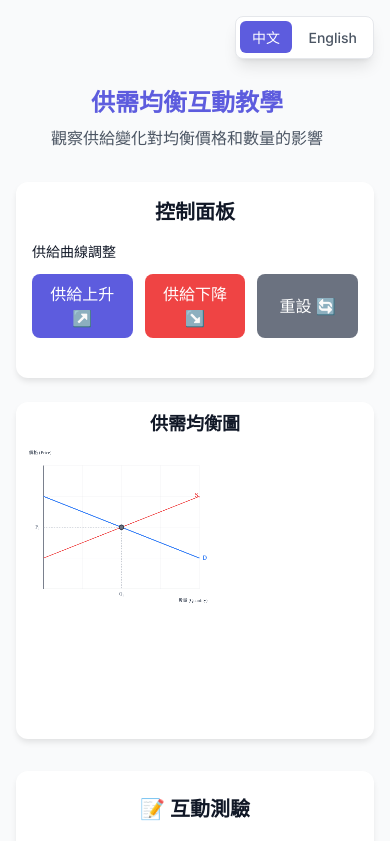
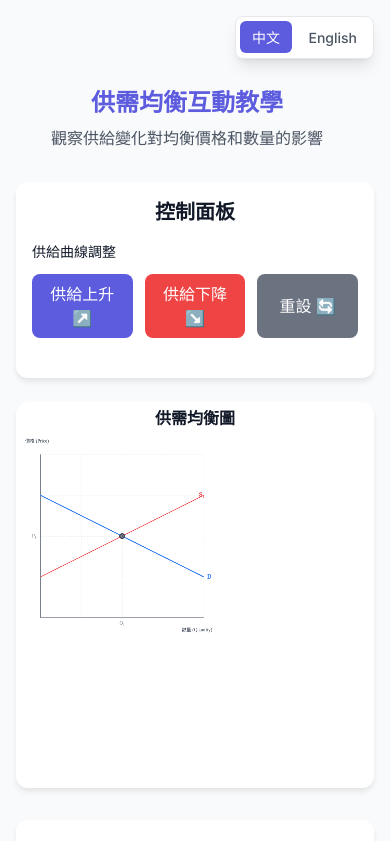
Before and after one commit to ndcwuky/Change_in_Supply, a plain HTML site: page index.html in a window 390 px wide. Shown: the top 841 px of the page. Drawn offline with nearby package versions, Linux system fonts and the light colour scheme.

Commit message:
Update index.html

```diff
--- a/index.html
+++ b/index.html
@@ -122,10 +122,10 @@
 
             <!-- Chart Area -->
             <div class="lg:col-span-3 order-2 lg:order-2">
-                <div class="card p-2 sm:p-4 lg:p-6">
-                    <h2 id="chartTitle" class="text-lg sm:text-xl font-semibold mb-2 sm:mb-4 text-center">供需均衡圖</h2>
+                <div class="card p-1 sm:p-3 lg:p-6">
+                    <h2 id="chartTitle" class="text-base sm:text-lg lg:text-xl font-semibold mb-1 sm:mb-2 lg:mb-4 text-center">供需均衡圖</h2>
                     <div class="relative">
-                        <canvas id="economicsChart" width="600" height="500" class="w-full max-w-full"></canvas>
+                        <canvas id="economicsChart" width="600" height="600" class="w-full max-w-full"></canvas>
                     </div>
                 </div>
             </div>
```
